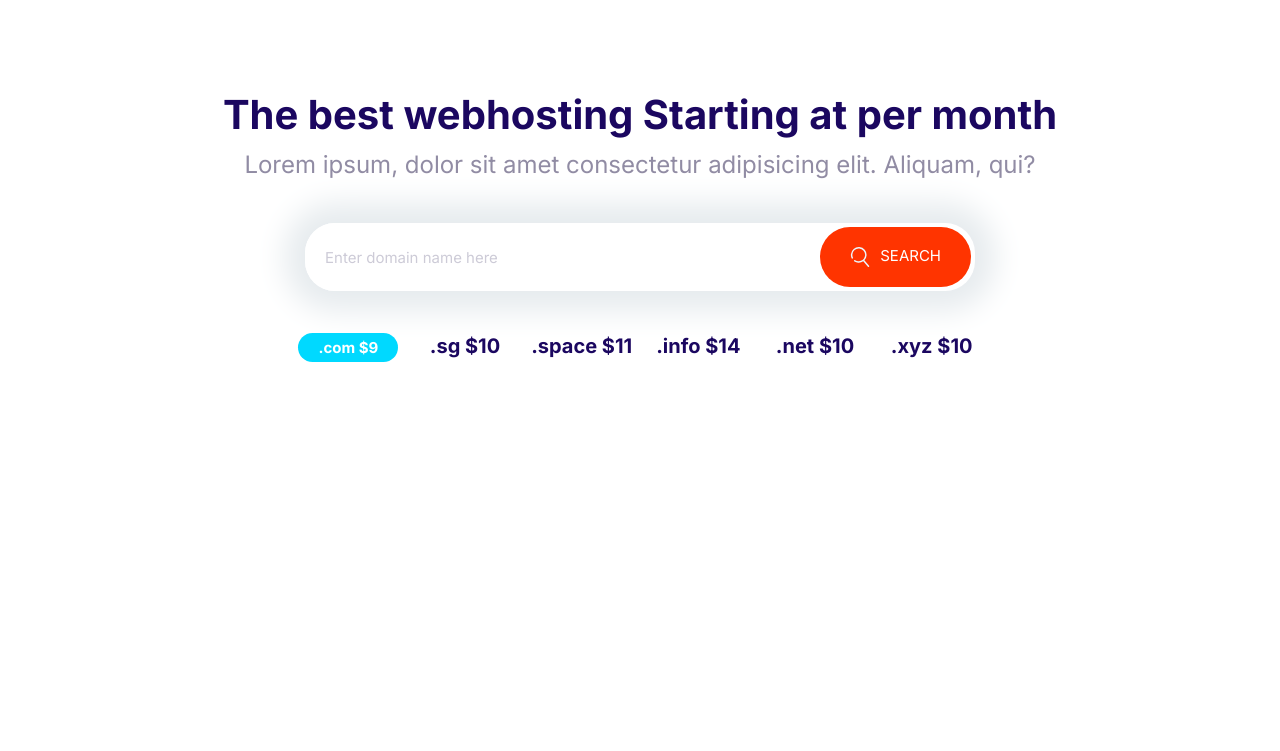
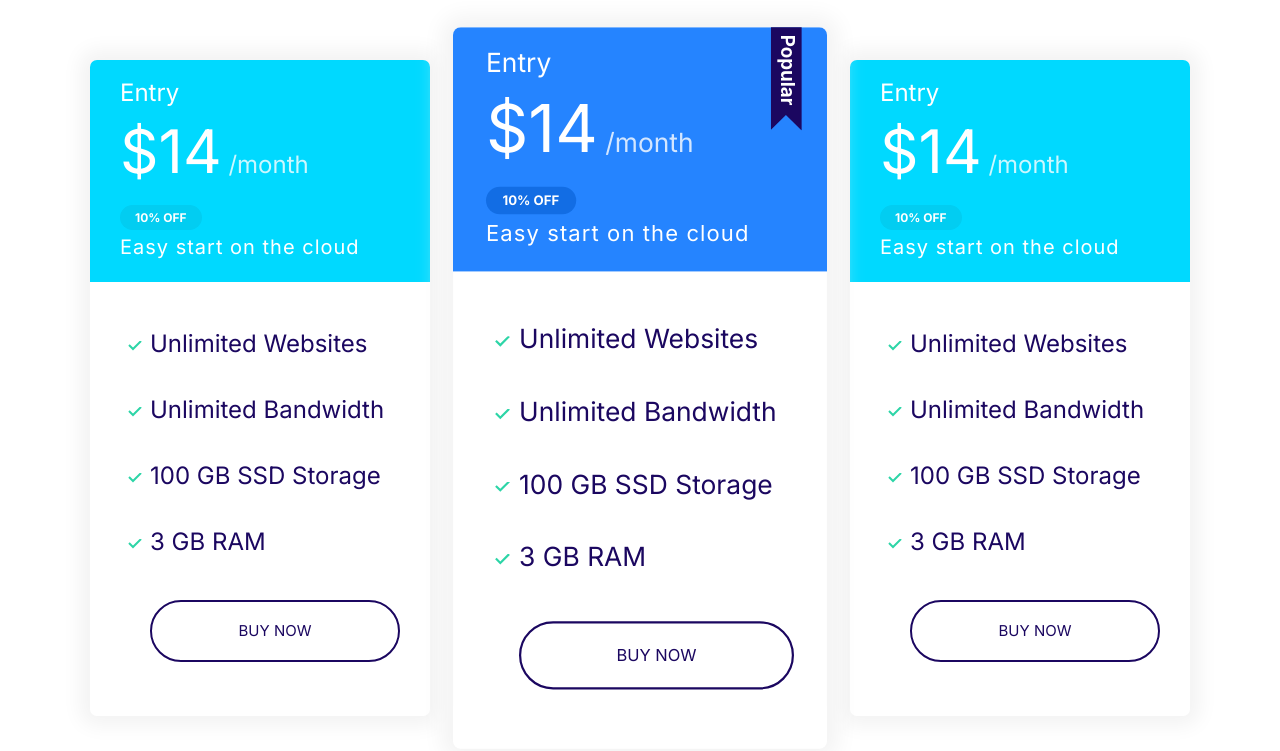
Before and after one commit to boatengdickson/moshifiedd, a plain HTML site: page index.html in a window 1280 px wide. Drawn offline with Linux system fonts and the light colour scheme.

Commit message:
Build block-plans component

```diff
--- a/css/style.css
+++ b/css/style.css
@@ -323,6 +323,10 @@ p {
     color: white;
 }
 
+.card--primary .badge--primary {
+    background: #126de4;
+}
+
 .card--secondary .badge--secondary{
     background: #02cdf1;
 }
@@ -357,6 +361,14 @@ p {
     margin-bottom: 2rem;
 }
 
+.plan--popular {
+    transform: scale(1.1);
+}
+
+.plan{
+    transition: transform 0.2s ease-out;
+}
+
 .plan--popular .card__header{
     position: relative;
 }
@@ -367,6 +379,13 @@ p {
     position: absolute;
     top: -6px;
     right: 5%;
+}
+
+.plan:hover {
+    transform: scale(1.05);
+}
+.plan--popular:hover {
+    transform: scale(1.15);
 }
 
 @media screen and (min-width: 1024) {
@@ -460,6 +479,7 @@ p {
 @media screen and (min-width: 1024px) {
     .grid--1x3 {
         grid-template-columns: repeat(3, 1fr);
+        grid-gap: 4rem;
     }
 }
 
@@ -724,3 +744,13 @@ p {
         grid-template-columns: repeat(auto-fit, minmax(10rem, 1fr));
     }
 }
+
+/* Plans Block */
+.block-plans .grid {
+    gap: 8rem 4rem;
+}
+
+.block-plans .card {
+    max-width: 500px;
+    margin: 0 auto;
+}
--- a/index.html
+++ b/index.html
@@ -15,30 +15,79 @@
     <link rel="stylesheet" href="css/style.css" />
   </head>
   <body>
-    <section class="block container block-domain">
-      <header class="block__header">
-        <h2>The best webhosting Starting at per month</h2>
-        <p>
-          Lorem ipsum, dolor sit amet consectetur adipisicing elit. Aliquam,
-          qui?
-        </p>
-      </header>
-      <div class="input-group">
-        <input type="text" class="input" placeholder="Enter domain name here" />
-        <button class="button button--accent">
-          <svg class="icon .icon--white">
-            <use xlink:href="images/sprite.svg#search"></use></svg
-          >Search
-        </button>
+    <section class="block container block-plans">
+      <div class="grid grid--1x3">
+        <div class="plan">
+          <div class="card card--secondary">
+            <header class="card__header">
+              <h3 class="plan__name">Entry</h3>
+              <span class="plan__price">$14</span>
+              <span class="plan__billing-cycle">/month</span>
+              <span class="badge badge--secondary badge--small">10% OFF</span>
+              <span class="plan__description">Easy start on the cloud</span>
+            </header>
+            <div class="card__body">
+              <ul class="list list--tick">
+                <li class="list__item">Unlimited Websites</li>
+                <li class="list__item">Unlimited Bandwidth</li>
+                <li class="list__item">100 GB SSD Storage</li>
+                <li class="list__item">3 GB RAM</li>
+                <button class="button button--outline button--block">
+                  BUY NOW
+                </button>
+              </ul>
+            </div>
+          </div>
+        </div>
+        <div>
+          <div class="plan plan--popular">
+            <div class="card card--primary">
+              <header class="card__header">
+                <h3 class="plan__name">Entry</h3>
+                <span class="plan__price">$14</span>
+                <span class="plan__billing-cycle">/month</span>
+                <span class="badge badge--primary badge--small">10% OFF</span>
+                <span class="plan__description">Easy start on the cloud</span>
+              </header>
+              <div class="card__body">
+                <ul class="list list--tick">
+                  <li class="list__item">Unlimited Websites</li>
+                  <li class="list__item">Unlimited Bandwidth</li>
+                  <li class="list__item">100 GB SSD Storage</li>
+                  <li class="list__item">3 GB RAM</li>
+                  <button class="button button--outline button--block">
+                    BUY NOW
+                  </button>
+                </ul>
+              </div>
+            </div>
+          </div>
+        </div>
+        <div>
+          <div class="plan">
+            <div class="card card--secondary">
+              <header class="card__header">
+                <h3 class="plan__name">Entry</h3>
+                <span class="plan__price">$14</span>
+                <span class="plan__billing-cycle">/month</span>
+                <span class="badge badge--secondary badge--small">10% OFF</span>
+                <span class="plan__description">Easy start on the cloud</span>
+              </header>
+              <div class="card__body">
+                <ul class="list list--tick">
+                  <li class="list__item">Unlimited Websites</li>
+                  <li class="list__item">Unlimited Bandwidth</li>
+                  <li class="list__item">100 GB SSD Storage</li>
+                  <li class="list__item">3 GB RAM</li>
+                  <button class="button button--outline button--block">
+                    BUY NOW
+                  </button>
+                </ul>
+              </div>
+            </div>
+          </div>
+        </div>
       </div>
-      <ul class="list block-domain__prices">
-        <li><span class="badge badge--secondary">.com $9</span></li>
-        <li>.sg $10</li>
-        <li>.space $11</li>
-        <li>.info $14</li>
-        <li>.net $10</li>
-        <li>.xyz $10</li>
-      </ul>
     </section>
     <script src="js/main.js"></script>
   </body>
```
Also changed, not shown: components/block-plans.html (added, +74 -0 lines).
